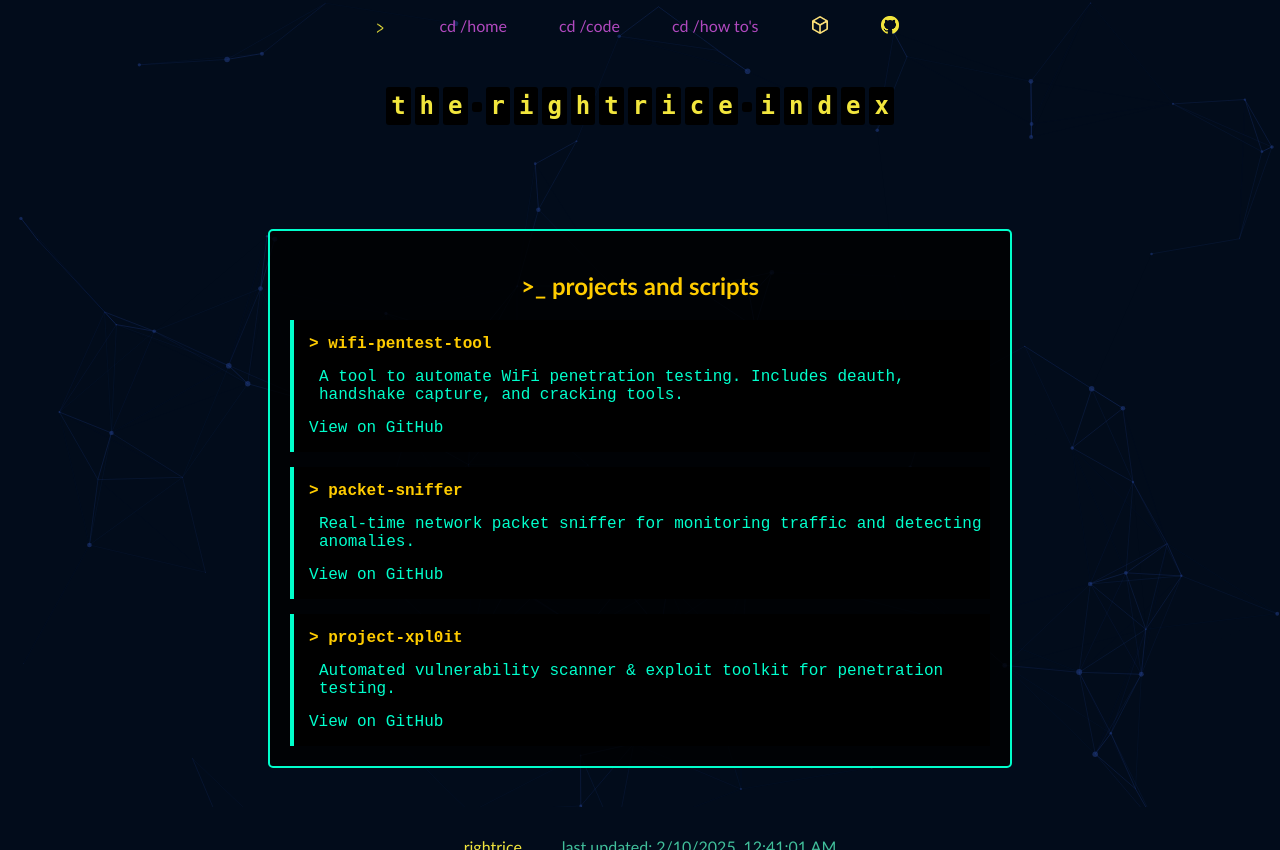
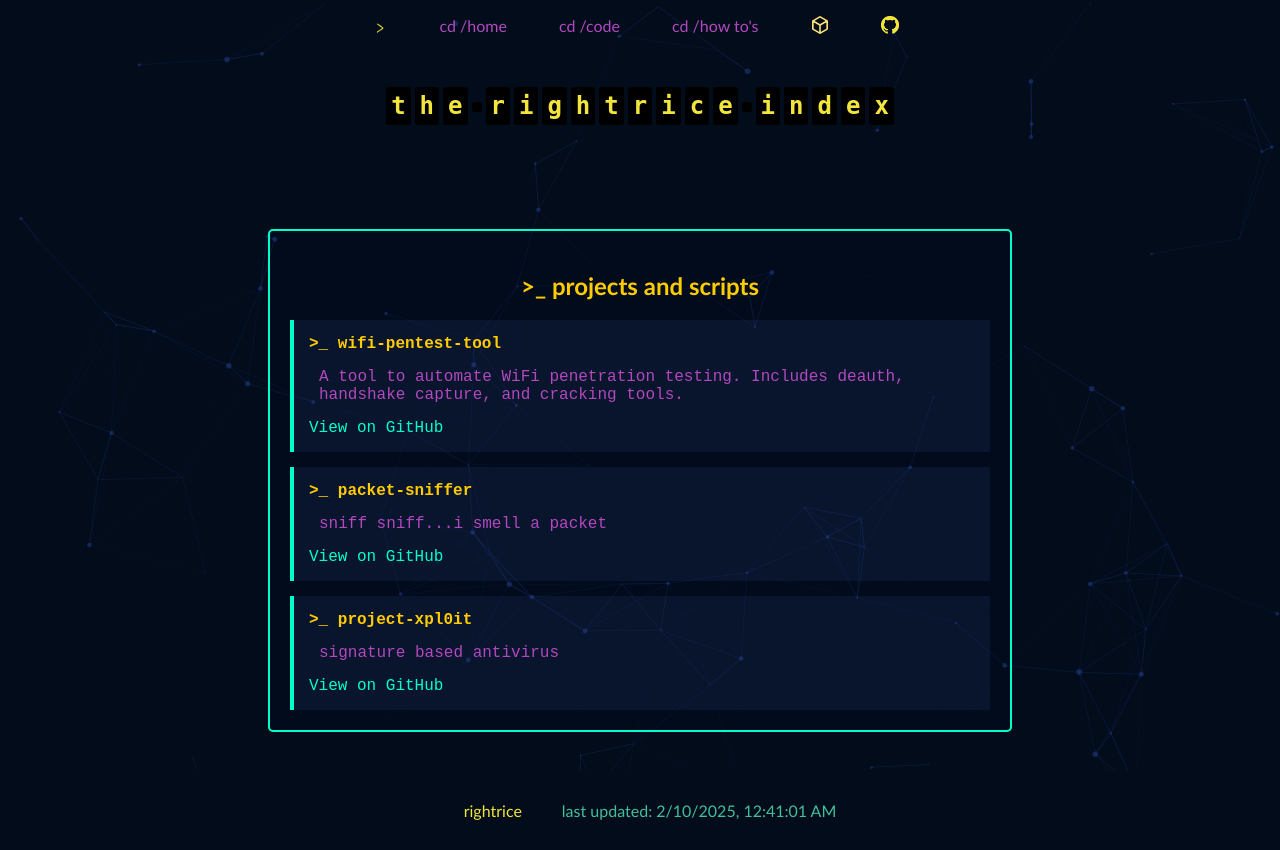
Before and after one commit to rightrice/website, a PHP site: page /code.html in a window 1280 px wide. Run offline with PHP 8.4, Linux system fonts and the light colour scheme.

Commit message:
updates
- links fixed
- styles changed for code bg opacity

```diff
--- a/code.html
+++ b/code.html
@@ -11,7 +11,7 @@
         <li><a href="/index.html">cd /home</a></li>
         <li><a href="/code.html">cd /code</a></li>
         <li><a href="/how.html">cd /how to's</a></li>
-        <li class="icons"><a href="hackthebox.com" rel="noopener noreferrer"><img src="yellow-htb.png" alt="htb" style="width:18px;height:18px;"></a></li>
+        <li class="icons"><a href="https://app.hackthebox.com/profile/1208707" rel="noopener noreferrer"><img src="yellow-htb.png" alt="htb" style="width:18px;height:18px;"></a></li>
         <li class="icons"><a href="https://github.com/rightrice" rel="noopener noreferrer"><img src="github.png" alt="github" style="width:18px;height:18px;"></a></li>
     </ul>
     <h1 id="animated-title"></h1>
@@ -19,19 +19,19 @@
         <h2>>_ projects and scripts</h2>
         <div class="projects">
             <div class="project">
-                <span class="command">> wifi-pentest-tool</span>
+                <span class="command">>_ wifi-pentest-tool</span>
                 <p>A tool to automate WiFi penetration testing. Includes deauth, handshake capture, and cracking tools.</p>
-                <a href="https://github.com/rightrice/wifi-pentest-tool" class="project-link">View on GitHub</a>
+                <a href="https://github.com/rightrice/white-sand" class="project-link">View on GitHub</a>
             </div>
             <div class="project">
-                <span class="command">> packet-sniffer</span>
-                <p>Real-time network packet sniffer for monitoring traffic and detecting anomalies.</p>
-                <a href="https://github.com/rightrice/packet-sniffer" class="project-link">View on GitHub</a>
+                <span class="command">>_ packet-sniffer</span>
+                <p>sniff sniff...i smell a packet</p>
+                <a href="https://github.com/rightrice/cybsec" class="project-link">View on GitHub</a>
             </div>
             <div class="project">
-                <span class="command">> project-xpl0it</span>
-                <p>Automated vulnerability scanner & exploit toolkit for penetration testing.</p>
-                <a href="https://github.com/rightrice/project-xpl0it" class="project-link">View on GitHub</a>
+                <span class="command">>_ project-xpl0it</span>
+                <p>signature based antivirus</p>
+                <a href="https://github.com/rightrice/xpl0it" class="project-link">View on GitHub</a>
             </div>
         </div>
     </div>
--- a/how.html
+++ b/how.html
@@ -11,7 +11,7 @@
         <li><a href="/index.html">cd /home</a></li>
         <li><a href="/code.html">cd /code</a></li>
         <li><a href="/how.html">cd /how to's</a></li>
-        <li class="icons"><a href="hackthebox.com" rel="noopener noreferrer"><img src="yellow-htb.png" alt="htb" style="width:18px;height:18px;"></a></li>
+        <li class="icons"><a href="https://app.hackthebox.com/profile/1208707" rel="noopener noreferrer"><img src="yellow-htb.png" alt="htb" style="width:18px;height:18px;"></a></li>
         <li class="icons"><a href="https://github.com/rightrice" rel="noopener noreferrer"><img src="github.png" alt="github" style="width:18px;height:18px;"></a></li>
     </ul>
     <h1 id="animated-title"></h1>
--- a/index.html
+++ b/index.html
@@ -11,7 +11,7 @@
         <li><a href="/index.html">cd /home</a></li>
         <li><a href="/code.html">cd /code</a></li>
         <li><a href="/how.html">cd /how to's</a></li>
-        <li class="icons"><a href="hackthebox.com" rel="noopener noreferrer"><img src="yellow-htb.png" alt="htb" style="width:18px;height:18px;"></a></li>
+        <li class="icons"><a href="https://app.hackthebox.com/profile/1208707" rel="noopener noreferrer"><img src="yellow-htb.png" alt="htb" style="width:18px;height:18px;"></a></li>
         <li class="icons"><a href="https://github.com/rightrice" rel="noopener noreferrer"><img src="github.png" alt="github" style="width:18px;height:18px;"></a></li>
     </ul>
     <h1 id="animated-title"></h1>
--- a/style.css
+++ b/style.css
@@ -233,7 +233,7 @@
 }
 /* code.html code styles */
 .code-container {
-    background: rgba(0, 0, 0, 0.8);
+    background: rgba(68, 80, 170, 0.005);
     padding: 20px;
     border: 2px solid #00ffcc;
     border-radius: 5px;
@@ -257,7 +257,7 @@
 }
 
 .project {
-    background: black;
+    background: rgba(68, 80, 170, 0.125);
     padding: 15px;
     border-left: 4px solid #00ffcc;
     position: relative;
@@ -277,6 +277,7 @@
 
 .project p {
     margin: 5px 0;
+    color: #B149BF;
 }
 
 .project-link {
```
